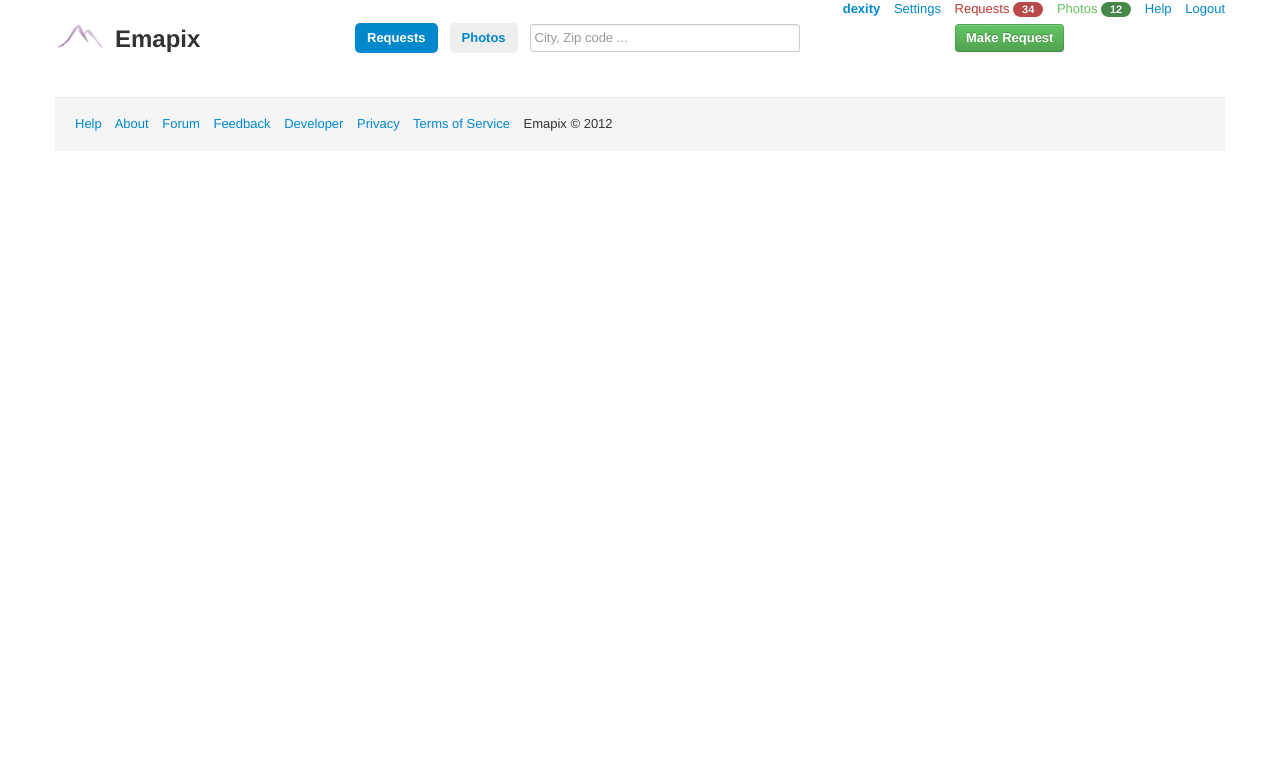
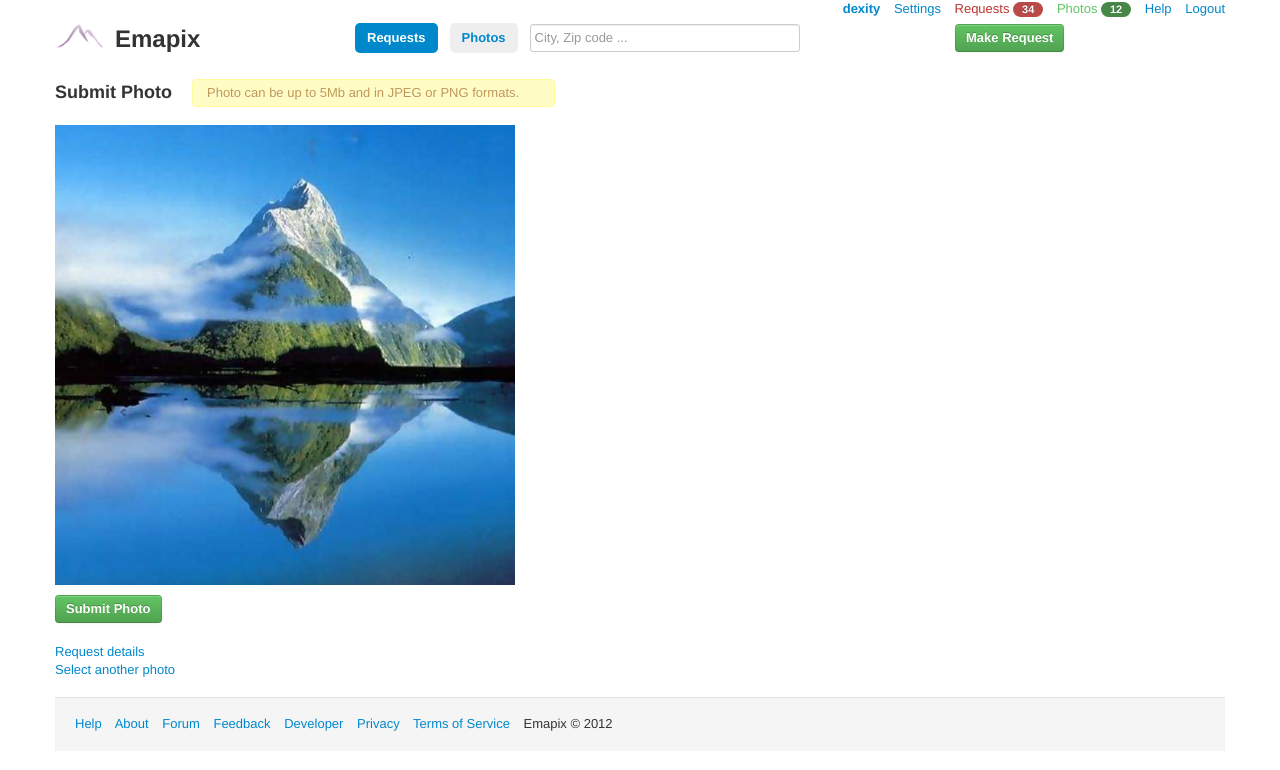
Before and after one commit to dexity/emapix, a Django app: page /layout/submit3 in a window 1280 px wide. Shown: the top 770 px of the page. Run offline with Django 3.2, Linux system fonts and the light colour scheme; data that the repository does not hold is empty; parts of the project's set-up code (start-up, migrations or seed data) failed here and were passed over; some libraries are stand-ins or nearby versions.

Commit message:
Implemented Trip Photo and Submit Photo layouts

```diff
--- a/emapix/layout/templates/index.html
+++ b/emapix/layout/templates/index.html
@@ -8,7 +8,7 @@
 	   <li>[DONE] <a href="photos">Photos</a></li>
 	   <li>[DONE] <a href="search">Search</a></li>
 	   <li>[VOID] <a href="search2">Search Map</a></li>
-	   <li><a href="submit">Submit Photos</a></li>
+	   <li>[DONE] <a href="submit">Submit Photos</a></li>
 	   <li><a href="submit2">Submit Photos (Trim)</a></li>
 	   <li><a href="submit3">Submit Photos (Progress)</a></li>
 	   <li><a href="make">Make Request</a></li>
--- a/emapix/layout/templates/request2.html
+++ b/emapix/layout/templates/request2.html
@@ -7,7 +7,7 @@
 <h3>Completed Request</h3>
 <div class="row">
     <div class="span6">
-        <img src="/media/img/photo_large.png" width="460" height="460" />
+        <img src="/media/img/photo_large.png" class="e-photo-large" />
         <div class="full-description">Planning to hike in this place ... In my own projects I'd like to use the same type of toolbar that the Delphi XE2 IDE uses for the Project Manager: with icons and the option to show a caption for each icon.</div>
         <div class="row">
             <div class="span2">Location:</div>
--- a/emapix/layout/templates/submit3.html
+++ b/emapix/layout/templates/submit3.html
@@ -1,3 +1,13 @@
 {% include 'header.html' %}
 
+<div class="pull-left"><h3>Submit Photo</h3></div>
+<div class="e-alert pull-left">Photo can be up to 5Mb and in JPEG or PNG formats.</div>
+<div class="clear_both"></div>
+<img src="/media/img/photo_large.png" width="460" height="460" />
+<div class="clear_both e-margin-bottom-10"></div>
+<button class="btn btn-success"><b>Submit Photo</b></button>
+<div class="clean_both e-margin-bottom-20"></div>
+<a href="/layout/request">Request details</a><br />
+<a href="">Select another photo</a>
+
 {% include 'footer.html' %}
--- a/media/css/main.css
+++ b/media/css/main.css
@@ -160,3 +160,7 @@
 .e-margin-bottom-20 {
     margin-bottom: 20px;
 }
+.e-photo-large {
+	width: 460px
+	height: 460px;
+}
```
Also changed, not shown: emapix/layout/templates/submit2.html (+10 -0 lines).
